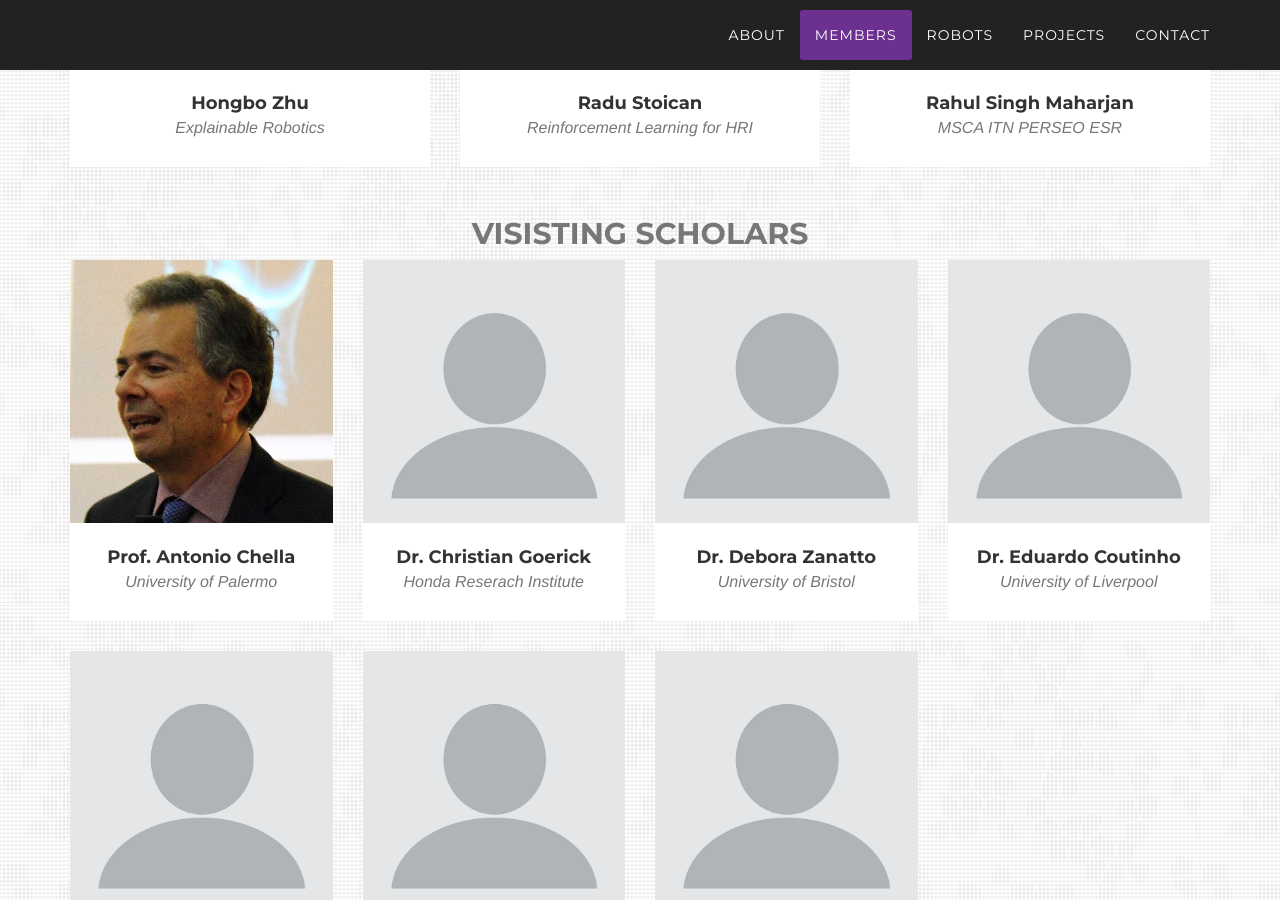
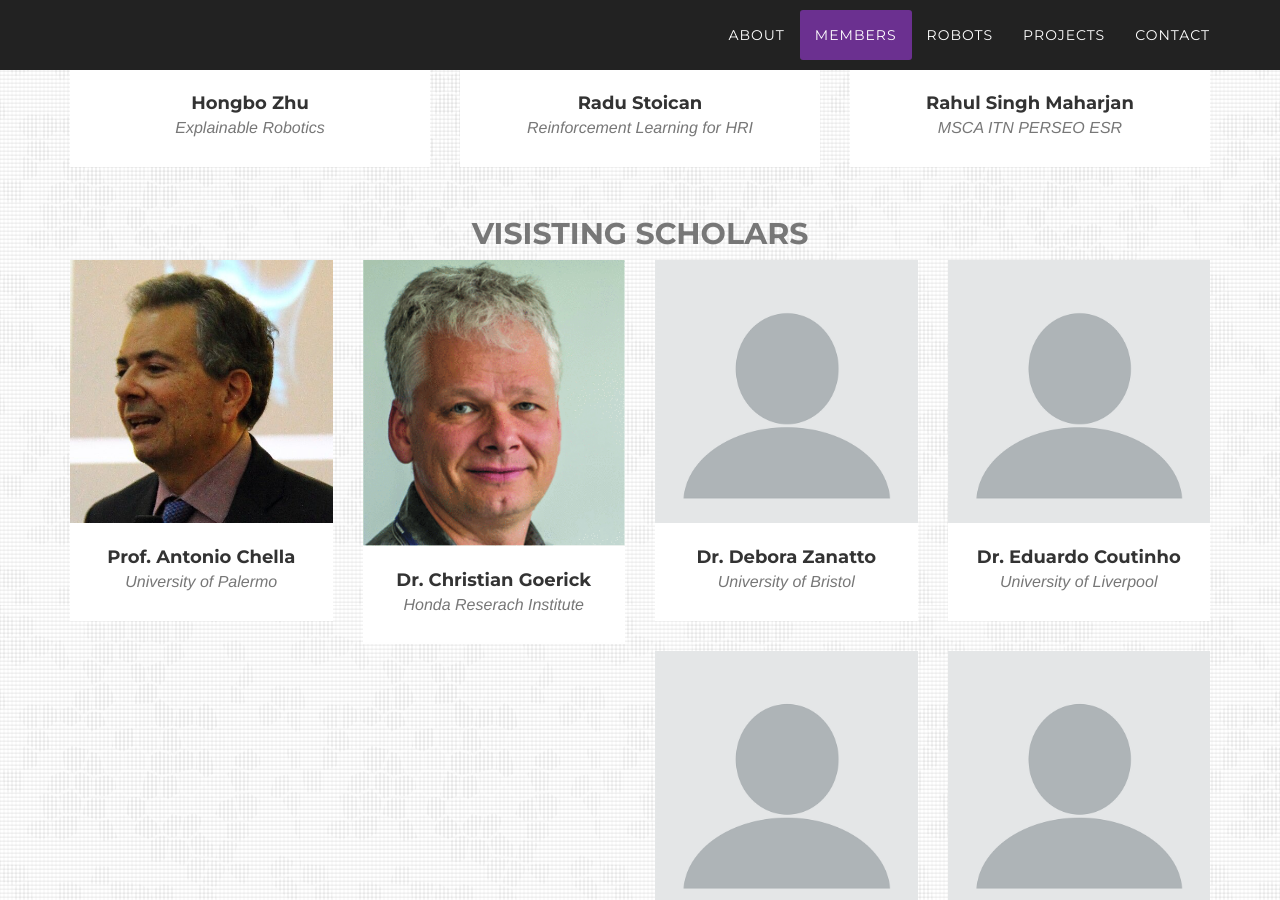
Before and after one commit to corolab/corolab.github.io, a Jekyll site: the page built from README.md, in a window 1280 px wide and 900 px high, scrolled down 3954 px. Built offline with Jekyll 4.4.1, drawn with Linux system fonts in a browser that asks for light colours; some web fonts are replaced; our own code applies the rules of GitHub Pages for plain Markdown files.

Commit message:
Update 2020-03-26-christian-goerick.markdown

```diff
--- a/_members/_visitors/2020-03-26-christian-goerick.markdown
+++ b/_members/_visitors/2020-03-26-christian-goerick.markdown
@@ -2,6 +2,6 @@
 type: member
 name: Dr. Christian Goerick
 free-text: Honda Reserach Institute
-picture: profile.png
-website:
+picture: Christian-Goerick.jpg
+website: https://www.aminer.org/profile/christian-goerick/54873b0cdabfaed7b5fa2e8e
 ---
```
